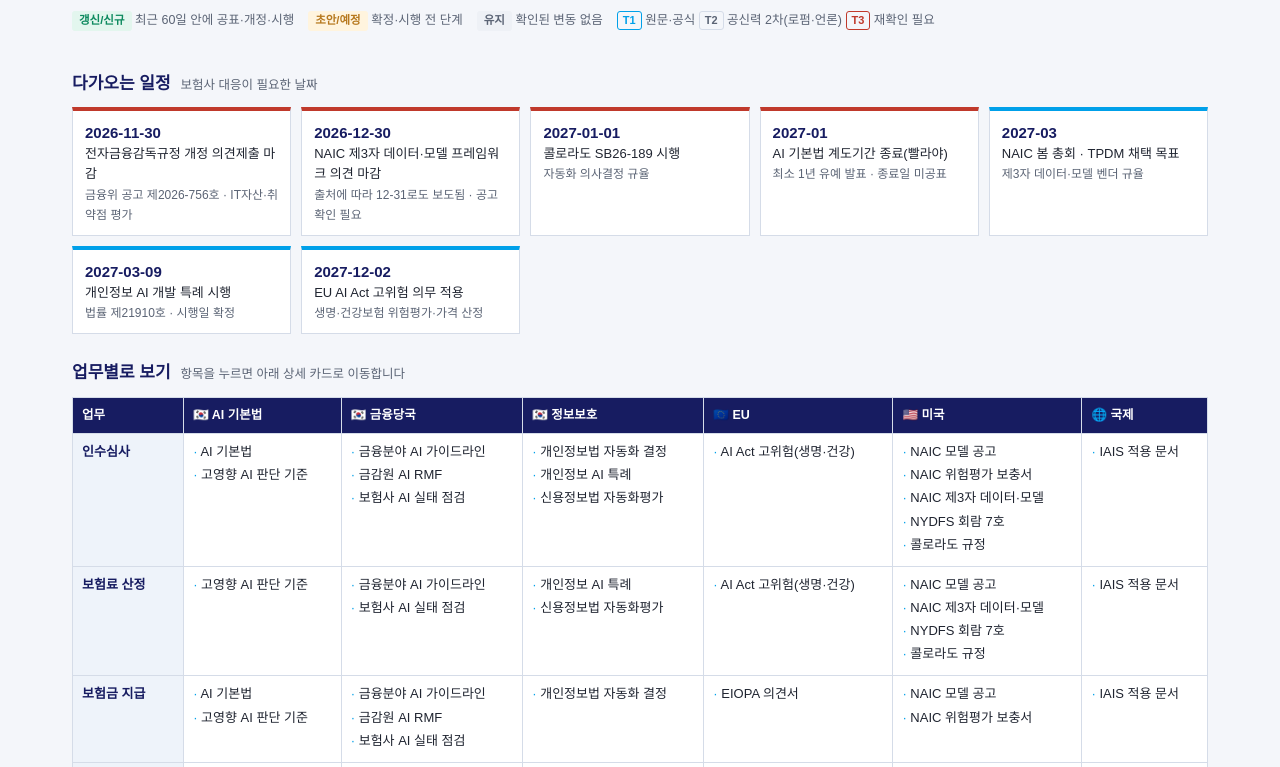
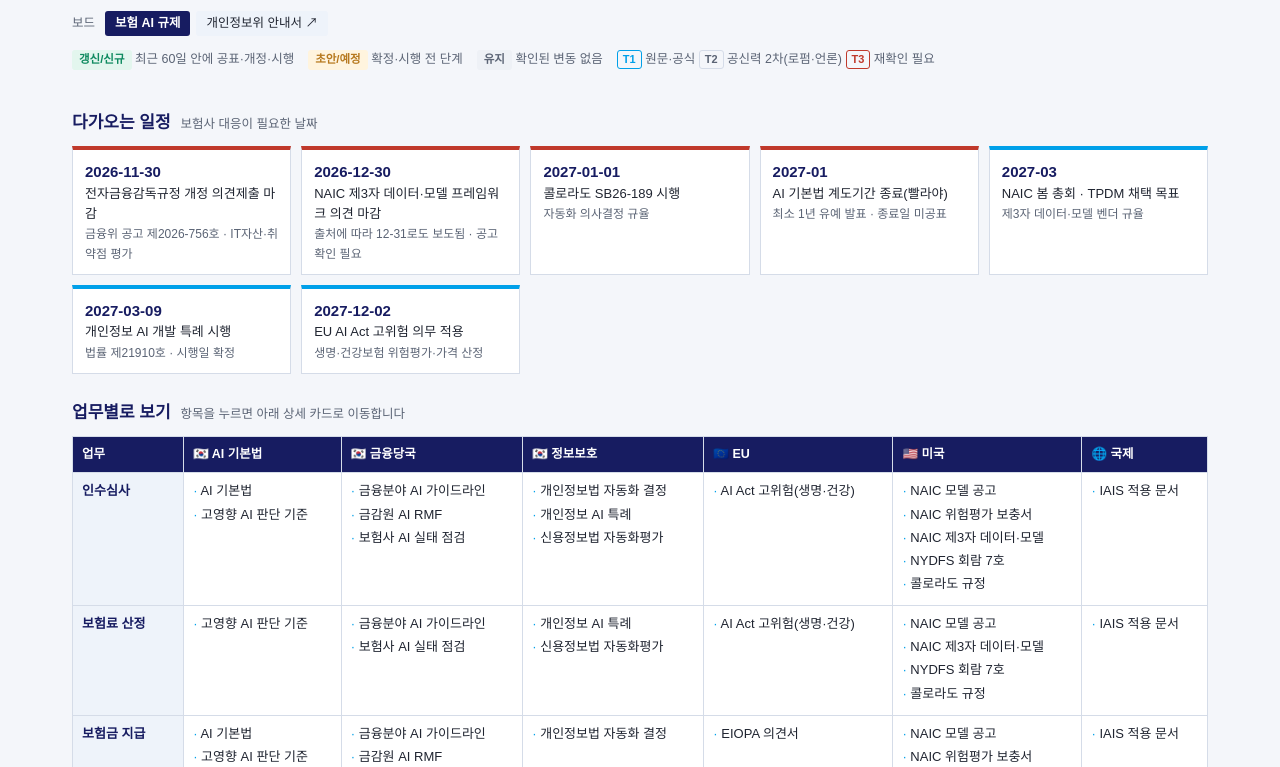
Before and after one commit to shkim820-commits/insurance-ai-reg-board, a plain HTML site: page index.html in a window 1280 px wide. Shown: the part 133-900 px from the top of the page. Drawn offline with Linux system fonts and the light colour scheme.

Commit message:
머리말에 보드 전환 메뉴 추가
개인정보위 안내서 보드를 공개하면서 두 보드가 서로 오갈 수 있게 했다.
좁은 화면에서 제목 줄이 겹치던 것도 함께 고쳤다.

Co-Authored-By: Claude Opus 5 <noreply@anthropic.com>

```diff
--- a/index.html
+++ b/index.html
@@ -19,6 +19,12 @@ header h1{margin:4px 0 6px;font-size:28px;color:var(--ink)}
 header p{margin:0;color:var(--mut);font-size:14px}
 .legend{display:flex;flex-wrap:wrap;gap:6px 14px;margin:14px 0 4px;font-size:12.5px;color:var(--mut)}
 .legend b{color:var(--txt)}
+.nav{display:flex;flex-wrap:wrap;gap:6px;align-items:center;margin:14px 0 0;font-size:12.5px}
+.nav b{color:var(--mut);font-weight:normal;margin-right:4px}
+.nav a,.nav .here{padding:3px 10px;border-radius:3px;text-decoration:none;white-space:nowrap}
+.nav .here{background:var(--ink);color:var(--card);font-weight:bold}
+.nav a{background:var(--chip);color:var(--txt)}
+.nav a:hover{background:var(--acc);color:#fff}
 .st{display:inline-block;font-size:11.5px;font-weight:bold;padding:1px 7px;border-radius:3px;white-space:nowrap}
 .st.new{background:var(--newBg);color:var(--new)}.st.draft{background:var(--draftBg);color:var(--draft)}.st.keep{background:var(--keepBg);color:var(--keep)}
 .tier{display:inline-block;font-size:11px;font-weight:bold;border:1px solid var(--line);padding:0 5px;border-radius:3px;color:var(--mut)}
@@ -67,7 +73,8 @@ h2 small{font-size:12.5px;color:var(--mut);font-weight:normal}
 .c .src{font-size:12px;margin-top:8px;display:flex;gap:8px;align-items:center}
 .c .src a{color:var(--acc);text-decoration:none;font-weight:bold}
 footer{color:var(--mut);font-size:12px;padding:20px 0 50px;border-top:1px solid var(--line);margin-top:30px}
-@media (max-width:640px){.wrap{padding:0 16px}.cards{grid-template-columns:1fr}header h1{font-size:23px}}
+@media (max-width:640px){.wrap{padding:0 16px}.cards{grid-template-columns:1fr}header h1{font-size:23px}
+  h2{flex-direction:column;align-items:flex-start;gap:2px}}
 </style></head><body>
 <div class="wrap">
 <header>
@@ -75,6 +82,10 @@ footer{color:var(--mut);font-size:12px;padding:20px 0 50px;border-top:1px solid
   <h1>보험 AI 규제 보드</h1>
   <p>보험사가 AI를 인수심사·보험료 산정·보험금 지급·보험사기 탐지·상담에 쓸 때 챙겨야 할 국내외 규제를 한곳에 모았습니다.
      기준일 <b id="asof"></b> · 항목 <b id="cnt"></b>개</p>
+  <nav class="nav"><b>보드</b>
+    <span class="here">보험 AI 규제</span>
+    <a href="https://shkim820-commits.github.io/pipc-guidebook-board/" target="_blank" rel="noopener">개인정보위 안내서 ↗</a>
+  </nav>
   <div class="legend">
     <span><span class="st new">갱신/신규</span> 최근 60일 안에 공표·개정·시행</span>
     <span><span class="st draft">초안/예정</span> 확정·시행 전 단계</span>
```
